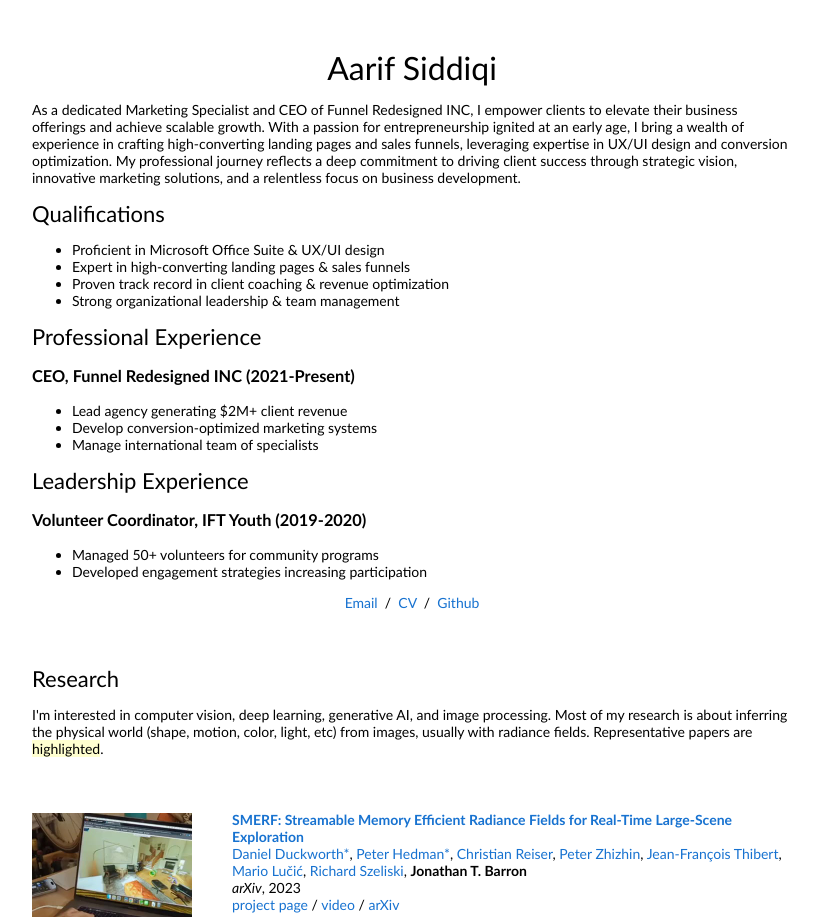
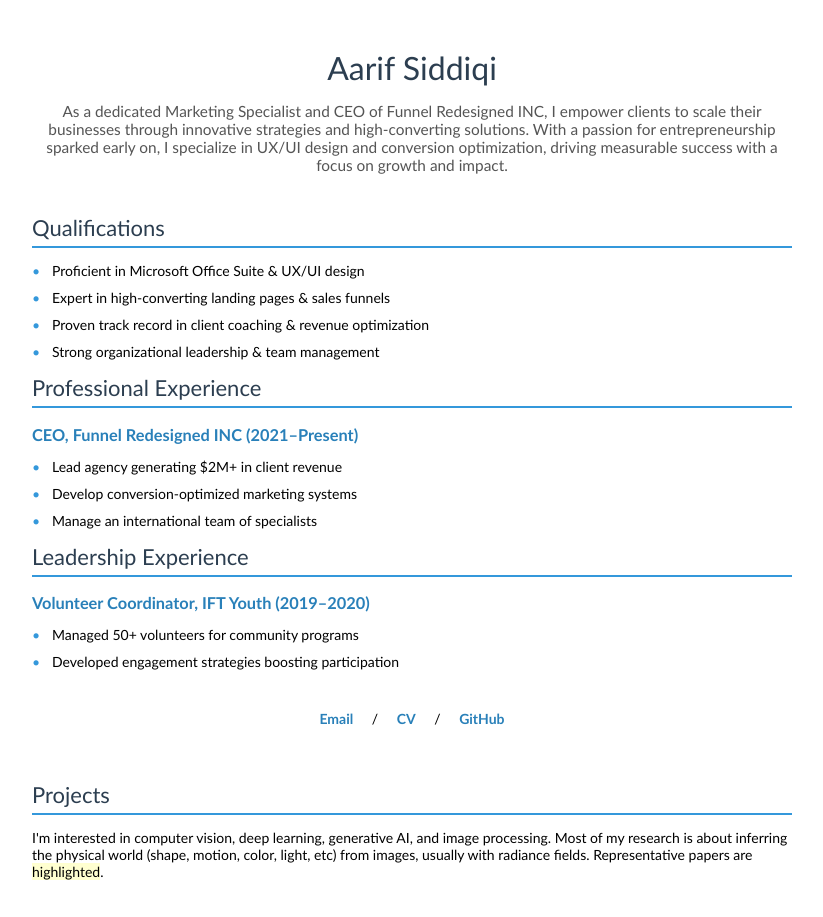
Before and after one commit to Savageaarif/aarif-siddiqi, a plain HTML site: page index.html in a window 1280 px wide. Shown: the top 917 px of the page, without its empty margins (228-1051 px from the left). Drawn offline with Linux system fonts and the light colour scheme.

Commit message:
index.html

```diff
--- a/index.html
+++ b/index.html
@@ -4,6 +4,58 @@
     <meta http-equiv="Content-Type" content="text/html; charset=UTF-8">
 
     <title>Aarif Siddiqi</title>
+    <style>
+        .name {
+            text-align: center;
+            font-size: 2.5em;
+            margin-bottom: 10px;
+            color: #2c3e50;
+        }
+        .intro {
+            text-align: center;
+            font-size: 1.1em;
+            margin-bottom: 40px;
+            color: #555;
+        }
+        h2 {
+            color: #2c3e50;
+            border-bottom: 2px solid #3498db;
+            padding-bottom: 5px;
+            margin-top: 30px;
+        }
+        h3 {
+            color: #2980b9;
+            margin-bottom: 5px;
+        }
+        ul {
+            list-style: none;
+            padding-left: 0;
+        }
+        ul li {
+            margin-bottom: 10px;
+            position: relative;
+            padding-left: 20px;
+        }
+        ul li:before {
+            content: "•";
+            color: #3498db;
+            position: absolute;
+            left: 0;
+        }
+        .contact {
+            text-align: center;
+            margin-top: 40px;
+        }
+        .contact a {
+            text-decoration: none;
+            color: #2980b9;
+            margin: 0 15px;
+            font-weight: bold;
+        }
+        .contact a:hover {
+            color: #e74c3c;
+        }
+    </style>
 
     <meta name="author" content="Aarif Siddiqi">
     <meta name="viewport" content="width=device-width, initial-scale=1">
@@ -19,42 +71,44 @@
           <table style="width:100%;border:0px;border-spacing:0px;border-collapse:separate;margin-right:auto;margin-left:auto;"><tbody>
             <tr style="padding:0px">
               <td style="padding:2.5%;width:63%;vertical-align:middle">
-                <p class="name" style="text-align: center;">
-                  Aarif Siddiqi
-                </p>
-                <p>As a dedicated Marketing Specialist and CEO of Funnel Redesigned INC, I empower clients to elevate their business offerings and achieve scalable growth. With a passion for entrepreneurship ignited at an early age, I bring a wealth of experience in crafting high-converting landing pages and sales funnels, leveraging expertise in UX/UI design and conversion optimization. My professional journey reflects a deep commitment to driving client success through strategic vision, innovative marketing solutions, and a relentless focus on business development.</p>
-                <h2>Qualifications</h2>
+                <p class="name">Aarif Siddiqi</p>
+		    <p class="intro">
+		        As a dedicated Marketing Specialist and CEO of Funnel Redesigned INC, I empower clients to scale their businesses through innovative strategies and high-converting solutions. With a passion for entrepreneurship sparked early on, I specialize in UX/UI design and conversion optimization, driving measurable success with a focus on growth and impact.
+		    </p>
+
+		    <h2>Qualifications</h2>
 		    <ul>
 		        <li>Proficient in Microsoft Office Suite & UX/UI design</li>
 		        <li>Expert in high-converting landing pages & sales funnels</li>
 		        <li>Proven track record in client coaching & revenue optimization</li>
 		        <li>Strong organizational leadership & team management</li>
 		    </ul>
+
 		    <h2>Professional Experience</h2>
-		    <h3>CEO, Funnel Redesigned INC (2021-Present)</h3>
+		    <h3>CEO, Funnel Redesigned INC (2021–Present)</h3>
 		    <ul>
-		        <li>Lead agency generating $2M+ client revenue</li>
+		        <li>Lead agency generating $2M+ in client revenue</li>
 		        <li>Develop conversion-optimized marketing systems</li>
-		        <li>Manage international team of specialists</li>
+		        <li>Manage an international team of specialists</li>
 		    </ul>
+
 		    <h2>Leadership Experience</h2>
-		    <h3>Volunteer Coordinator, IFT Youth (2019-2020)</h3>
+		    <h3>Volunteer Coordinator, IFT Youth (2019–2020)</h3>
 		    <ul>
 		        <li>Managed 50+ volunteers for community programs</li>
-		        <li>Developed engagement strategies increasing participation</li>
+		        <li>Developed engagement strategies boosting participation</li>
 		    </ul>
-		<p style="text-align:center">
-                  <a href="mailto:siddiqi_aarif@outlook.com">Email</a> &nbsp;/&nbsp;
-                  <a href="data/Resume_Aarif.pdf">CV</a> &nbsp;/&nbsp;
-                  <a href="https://github.com/Savageaarif">Github</a>
-                </p>
-              </td>
-            </tr>
+
+		    <p class="contact">
+		        <a href="mailto:siddiqi_aarif@outlook.com">Email</a> /
+		        <a href="data/Resume_Aarif.pdf">CV</a> /
+		        <a href="https://github.com/Savageaarif">GitHub</a>
+		    </p>
           </tbody></table>
           <table style="width:100%;border:0px;border-spacing:0px;border-collapse:separate;margin-right:auto;margin-left:auto;"><tbody>
               <tr>
               <td style="padding:20px;width:100%;vertical-align:middle">
-                <h2>Research</h2>
+                <h2>Projects</h2>
                 <p>
                   I'm interested in computer vision, deep learning, generative AI, and image processing. Most of my research is about inferring the physical world (shape, motion, color, light, etc) from images, usually with radiance fields. Representative papers are <span class="highlight">highlighted</span>.
                 </p>
```
